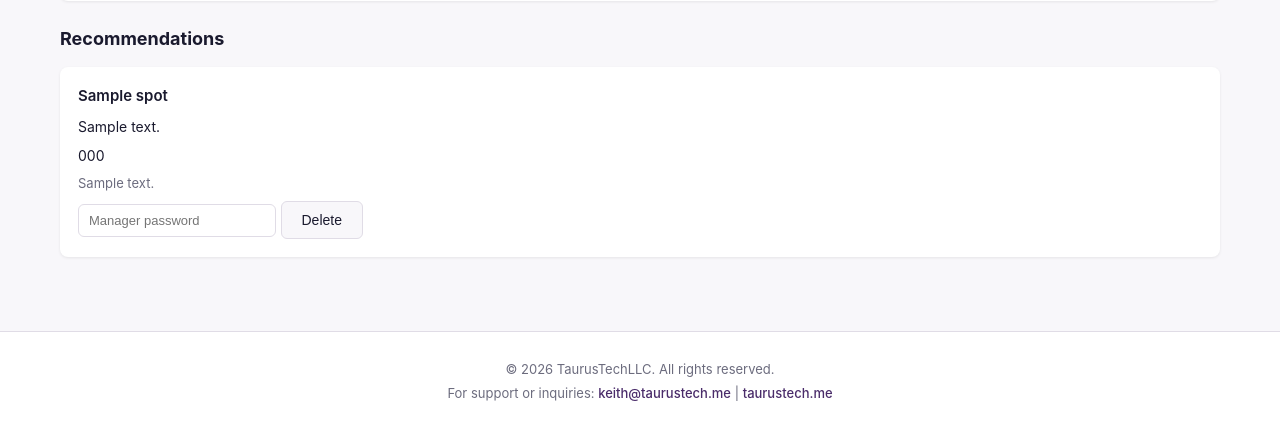
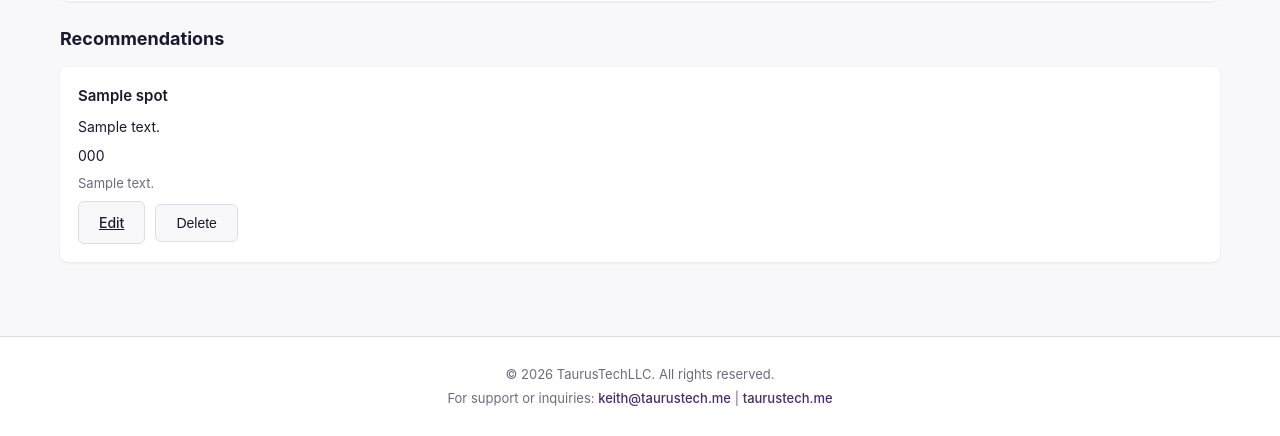
Before and after one commit to kcasko/dnr-app, a Flask app: template templates/food_local_spots.html in a window 1280 px wide. Shown: the part 577-1013 px from the top of the page. Before the commit the page ends 978 px from the top, so only its background shows below. Run offline with Flask 3, Linux system fonts and the light colour scheme; the template is opened without the code that fills it: most values are stand-ins (such as "Sample title", 1, 10 or a date in 2020); some libraries are stand-ins or nearby versions.

Commit message:
Remove manager password from food/local spots and add edit functionality
- Remove manager password requirement for deleting spots
- Add edit route and inline edit form for spots
- Add Edit button alongside Delete button

Co-Authored-By: Claude Opus 4.5 <noreply@anthropic.com>

```diff
--- a/app.py
+++ b/app.py
@@ -1360,10 +1360,15 @@ def food_local_spots_page():
     """).fetchall()
     conn.close()
 
+    edit_id = None
+    edit_param = request.args.get("edit", "").strip()
+    if edit_param.isdigit():
+        edit_id = int(edit_param)
+
     return render_template(
         "food_local_spots.html",
         spots=spots,
-        error=request.args.get("error", "").strip(),
+        edit_id=edit_id,
     )
 
 
@@ -2056,14 +2061,34 @@ def add_food_local_spot():
     return redirect(url_for("food_local_spots_page"))
 
 
+@app.post("/food-local-spots/<int:spot_id>/edit")
+@login_required
+@limiter.limit("10 per minute")
+def edit_food_local_spot(spot_id):
+    name = request.form.get("name", "").strip()[:200]
+    address = request.form.get("address", "").strip()[:200]
+    phone = request.form.get("phone", "").strip()[:50]
+    notes = request.form.get("notes", "").strip()[:1000]
+
+    if not name:
+        return redirect(url_for("food_local_spots_page"))
+
+    conn = connect_db()
+    conn.execute("""
+        UPDATE food_local_spots
+        SET name = ?, address = ?, phone = ?, notes = ?
+        WHERE id = ?
+    """, (name, address or None, phone or None, notes or None, spot_id))
+    conn.commit()
+    conn.close()
+
+    return redirect(url_for("food_local_spots_page"))
+
+
 @app.post("/food-local-spots/<int:spot_id>/delete")
 @login_required
 @limiter.limit("5 per minute")
 def delete_food_local_spot(spot_id):
-    password = request.form.get("manager_password", "").strip()
-    if not verify_password(password, MANAGER_PASSWORD_HASH):
-        return redirect(url_for("food_local_spots_page", error="manager"))
-
     conn = connect_db()
     conn.execute("DELETE FROM food_local_spots WHERE id = ?", (spot_id,))
     conn.commit()
--- a/static/styles.css
+++ b/static/styles.css
@@ -1515,11 +1515,8 @@ header .subtitle {
     align-items: center;
 }
 
-.entry-actions input[type="password"] {
-    padding: 8px 10px;
-    border: 1px solid var(--border-light);
-    border-radius: 6px;
-    font-size: 13px;
+.inline-form {
+    display: inline;
 }
 
 /* Staff Notices */
--- a/templates/food_local_spots.html
+++ b/templates/food_local_spots.html
@@ -59,23 +59,46 @@
 
     <div class="reference-list">
         <h2>Recommendations</h2>
-        {% if error == 'manager' %}
-        <div class="inline-error">Manager password is required to delete a spot.</div>
-        {% endif %}
         {% if spots %}
             {% for spot in spots %}
             <div class="entry-card">
+                {% if edit_id == spot.id %}
+                <form method="POST" action="/food-local-spots/{{ spot.id }}/edit" class="edit-form">
+                    <input type="hidden" name="csrf_token" value="{{ csrf_token() }}">
+                    <div class="form-group">
+                        <label for="edit_name_{{ spot.id }}">Name *</label>
+                        <input type="text" id="edit_name_{{ spot.id }}" name="name" value="{{ spot.name }}" required>
+                    </div>
+                    <div class="form-group">
+                        <label for="edit_address_{{ spot.id }}">Address</label>
+                        <input type="text" id="edit_address_{{ spot.id }}" name="address" value="{{ spot.address or '' }}">
+                    </div>
+                    <div class="form-group">
+                        <label for="edit_phone_{{ spot.id }}">Phone</label>
+                        <input type="text" id="edit_phone_{{ spot.id }}" name="phone" value="{{ spot.phone or '' }}">
+                    </div>
+                    <div class="form-group">
+                        <label for="edit_notes_{{ spot.id }}">Notes</label>
+                        <textarea id="edit_notes_{{ spot.id }}" name="notes">{{ spot.notes or '' }}</textarea>
+                    </div>
+                    <div class="form-actions">
+                        <a href="/food-local-spots" class="btn btn-secondary">Cancel</a>
+                        <button type="submit" class="btn btn-primary">Save</button>
+                    </div>
+                </form>
+                {% else %}
                 <div class="entry-title">{{ spot.name }}</div>
                 {% if spot.address %}<div class="entry-body">{{ spot.address }}</div>{% endif %}
                 {% if spot.phone %}<div class="entry-body">{{ spot.phone }}</div>{% endif %}
                 {% if spot.notes %}<div class="entry-notes">{{ spot.notes }}</div>{% endif %}
                 <div class="entry-actions">
-                    <form method="POST" action="/food-local-spots/{{ spot.id }}/delete">
+                    <a href="/food-local-spots?edit={{ spot.id }}" class="btn btn-secondary">Edit</a>
+                    <form method="POST" action="/food-local-spots/{{ spot.id }}/delete" class="inline-form">
                         <input type="hidden" name="csrf_token" value="{{ csrf_token() }}">
-                        <input type="password" name="manager_password" placeholder="Manager password" required>
                         <button type="submit" class="btn btn-secondary">Delete</button>
                     </form>
                 </div>
+                {% endif %}
             </div>
             {% endfor %}
         {% else %}
```
